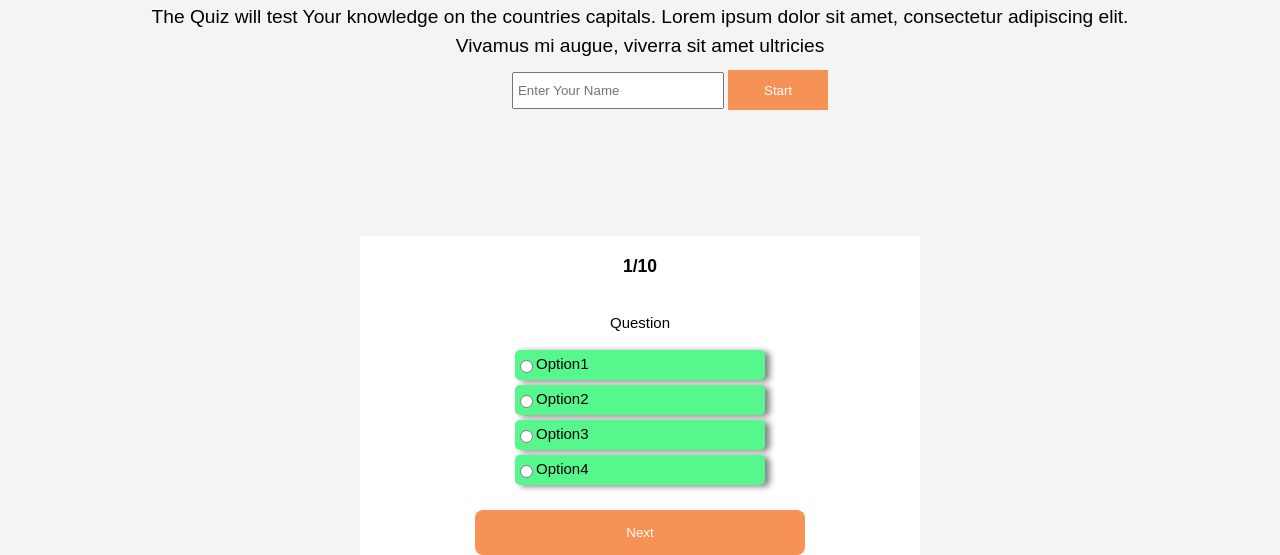
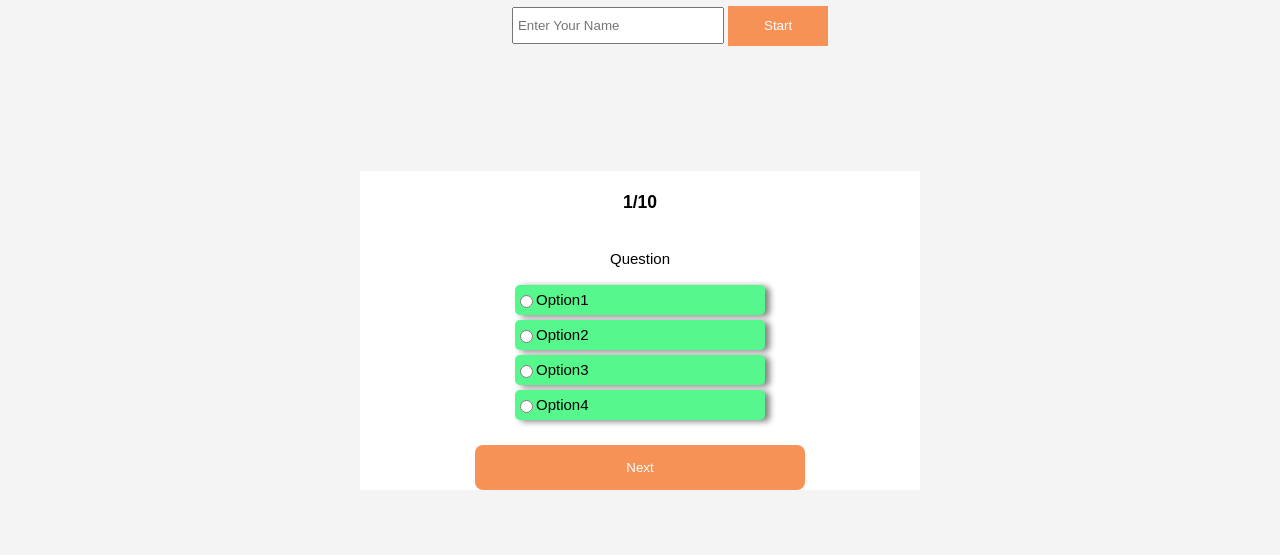
Before and after one commit to CA-G12/Said-Nagham-Haleem, a plain HTML site: page index.html in a window 1280 px wide. Shown: the part 345-900 px from the top of the page. After the commit the page ends 835 px from the top, so only its background shows below. Drawn offline with Linux system fonts and the light colour scheme.

Commit message:
Editing relates #11

```diff
--- a/css/style.css
+++ b/css/style.css
@@ -57,12 +57,6 @@ body{
   }
 
   /* question section style  */
-  body{
-    display: flex;
-    align-items: center;
-    justify-content: center;
-    flex-direction: column;
-}
 .questions-box{
     display: flex;
     flex-direction: column;
--- a/index.html
+++ b/index.html
@@ -35,7 +35,7 @@
     </section>
 
 
- <section class="questions-box">
+ <section class="questions-box container">
     <h3 class="num-of-question">1/10</h3>
     <div class="question">
       <p>Question</p>
```
